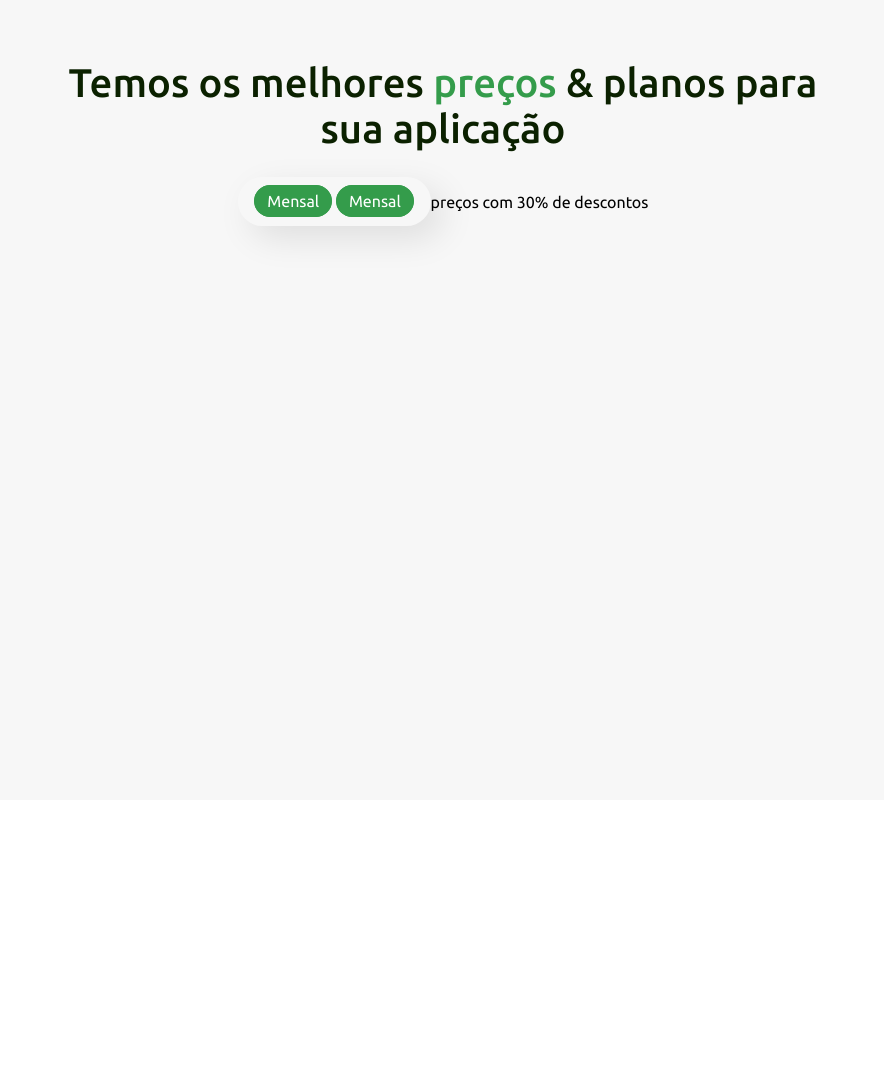
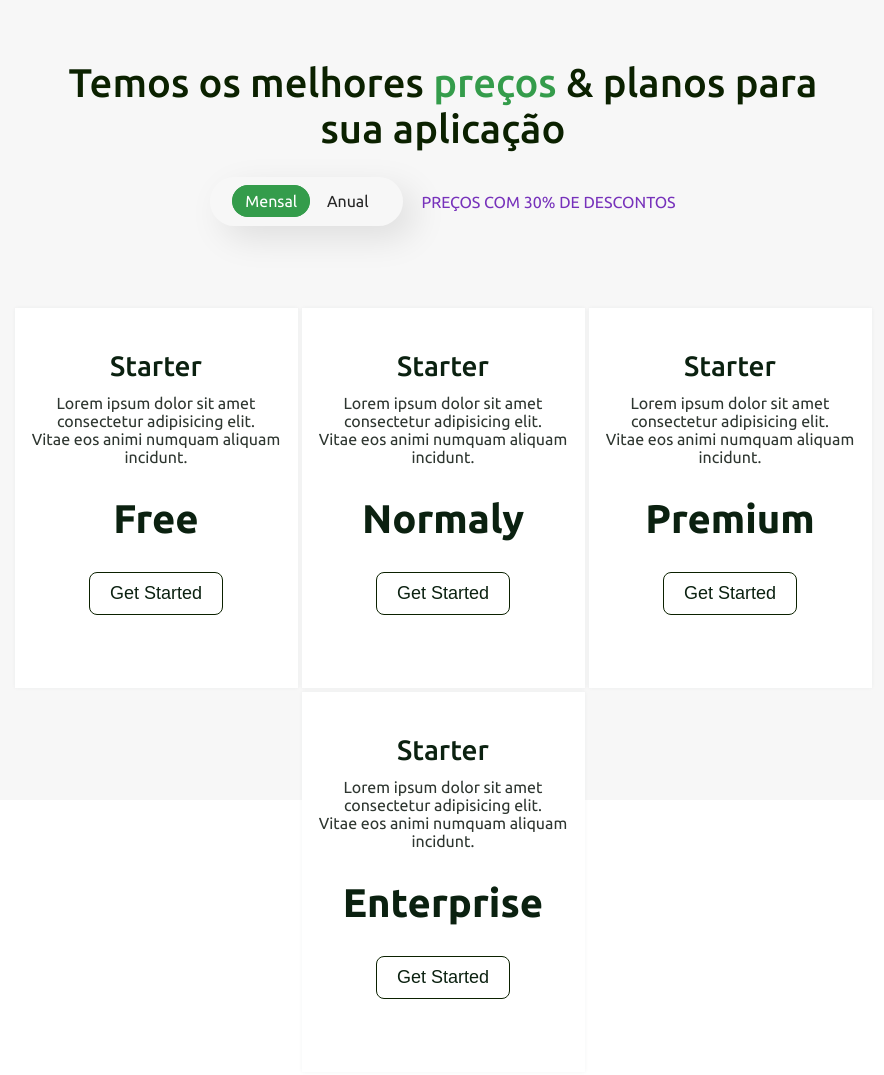
Before and after one commit to eso81/pricing-table, a plain HTML site: page index.html in a window 1280 px wide. Shown: the whole page, without its empty margins (197-1081 px from the left). Before the commit the page ends 800 px from the top, so only its background shows below. Drawn offline with Linux system fonts and the light colour scheme.

Commit message:
caixas sendo construidas

```diff
--- a/assets/css/style.css
+++ b/assets/css/style.css
@@ -82,6 +82,79 @@ ____________  classes reseud _________________
     background-color: transparent;
     color: #262626;
 }
+.tab-btn .btn-02{
+    background-color: transparent;
+    color: #262626;
+    border-color: transparent;
+}
+.btns .save{
+    color: #7732bb;
+    margin-left: 18px;
+    text-transform: uppercase;
+}
+.prizing-boxes{
+    position: relative;
+    display: flex;
+    justify-content: center;
+    align-items: center;
+    flex-wrap: wrap;/*quebra*/
+    padding: 80px 0px;
+}
+.prizing-box{
+    position: relative;
+    width: 283px;
+    height: 380px;
+    background-color: #fff;
+    box-shadow: 0px 0px 4px rgba(24,59,86,0.05);
+    margin: 2px 2px;
+    text-align: center;
+    padding: 42px 0;
+    transition: all 0.5s ease;
+    cursor: pointer;
+}
+.prizing-box:hover{
+    background-color: rgba(52,156,75,0.05);
+    border: 1px solid #349c4b;
+}
+.prizing-box .start{
+    font-size: 28px;
+    font-weight: 500;
+    text-transform: capitalize;
+    color: #0b2110;
+}
+.prizing-box .text{
+    font-weight: 400;
+    font-size: 16px;
+    color: #2e3630;
+    padding-top: 12px;
+}
+.prizing-box .free{
+    padding-top: 30px;
+    font-weight: 600;
+    font-size: 40px;
+    color: #0b2110;
+    text-transform: capitalize;
+}
+.prizing-box button{
+    margin-top: 30px;
+    padding: 10px 20px;
+    font-weight: 500;
+    font-size: 18px;
+    text-align: center;
+    text-transform: capitalize;
+    color: #0b2110;
+    border: 1px solid #0b2100;
+    border-radius: 8px;
+    background-color: transparent;
+    outline: none;
+    cursor: pointer;
+    transition: 0.5s;
+}
+.prizing-box:hover button{
+    background-color: #349c4b;
+    border-color: transparent;
+    color: #fff;
+}
 /**
 ____________  header  _________________
 **/
--- a/index.html
+++ b/index.html
@@ -23,10 +23,47 @@
         <!--buttons-->
         <div class="btns">
             <div class="tab-btn">
-                <a href="btn-01">Mensal</a>
-                <a href="btn-02">Mensal</a>
+                <a href="" class="btn-01">Mensal</a>
+                <a href="" class="btn-02">Anual</a>
             </div>
             <p class="save">preços com 30% de descontos</p>
+        </div>
+
+        <!--box prices-->
+        <div class="prizing-boxes">
+            <div class="prizing-box">
+                <h2 class="start">starter</h2>
+                <p class="text">
+                    Lorem ipsum dolor sit amet <br>consectetur adipisicing elit.<br> Vitae eos animi numquam aliquam incidunt.
+                </p>
+                <h2 class="free">free</h2>
+                <button>get started</button>
+            </div>
+            <div class="prizing-box">
+                <h2 class="start">starter</h2>
+                <p class="text">
+                    Lorem ipsum dolor sit amet <br>consectetur adipisicing elit.<br> Vitae eos animi numquam aliquam incidunt.
+                </p>
+                <h2 class="free">Normaly</h2>
+                <button>get started</button>
+            </div>
+            <div class="prizing-box">
+                <h2 class="start">starter</h2>
+                <p class="text">
+                    Lorem ipsum dolor sit amet <br>consectetur adipisicing elit.<br> Vitae eos animi numquam aliquam incidunt.
+                </p>
+                <h2 class="free">Premium</h2>
+                <button>get started</button>
+            </div>
+            <div class="prizing-box">
+                <h2 class="start">starter</h2>
+                <p class="text">
+                    Lorem ipsum dolor sit amet <br>consectetur adipisicing elit.<br> Vitae eos animi numquam aliquam incidunt.
+                </p>
+                <h2 class="free">Enterprise</h2>
+                <button>get started</button>
+            </div>
+
         </div>
 
     </div>
```
